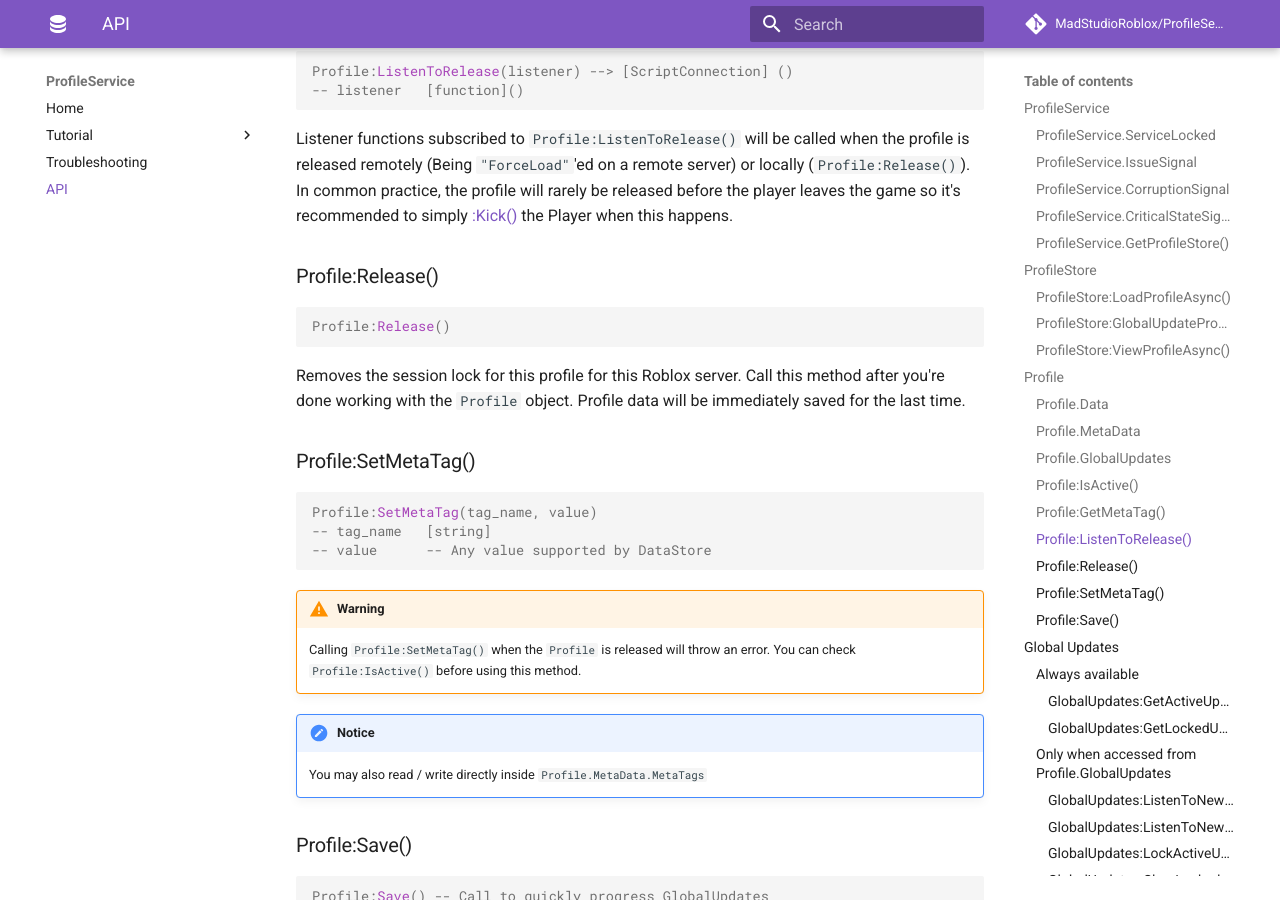
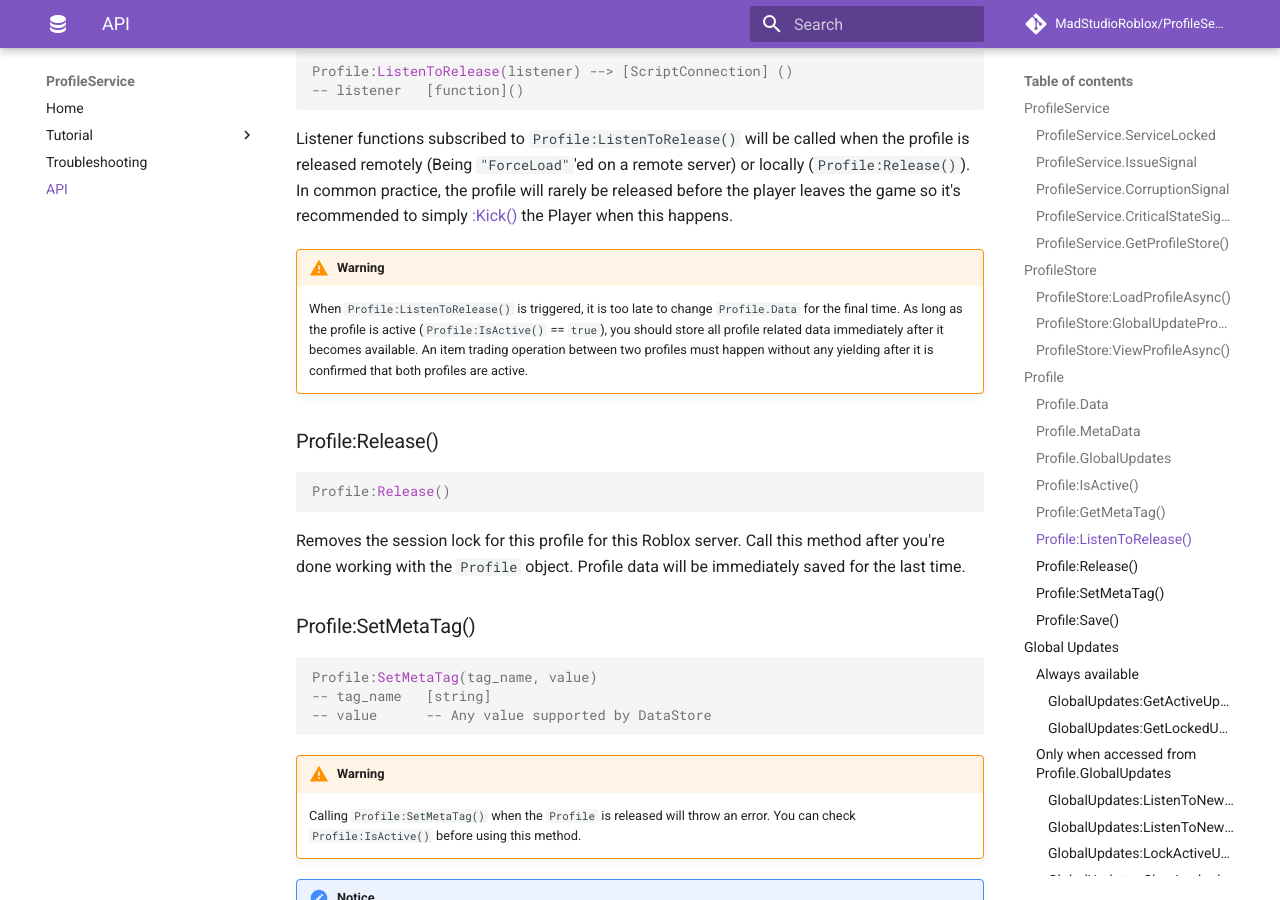
Before and after one commit to MadStudioRoblox/ProfileService, an MkDocs documentation site: the page built from docs/api.md, in a window 1280 px wide and 900 px high, scrolled down 5440 px. Built offline with MkDocs 1.6.1 and Material for MkDocs 9.7.7, drawn with Linux system fonts in a browser that asks for light colours; comment, search, counter and statistics services are not loaded.

Commit message:
Update api.md

````diff
--- a/docs/api.md
+++ b/docs/api.md
@@ -210,6 +210,13 @@ Listener functions subscribed to `Profile:ListenToRelease()` will be called when
 the profile is released remotely (Being `"ForceLoad"`'ed on a remote server) or
 locally (`Profile:Release()`). In common practice, the profile will rarely be released before
 the player leaves the game so it's recommended to simply [:Kick()](https://developer.roblox.com/en-us/api-reference/function/Player/Kick) the Player when this happens.
+
+!!! warning
+    When `Profile:ListenToRelease()` is triggered, it is too late to change `Profile.Data` for the final time.
+    As long as the profile is active (`Profile:IsActive()` == `true`), you should store all profile related data
+    immediately after it becomes available. An item trading operation between two profiles must happen without
+    any yielding after it is confirmed that both profiles are active.
+
 ### Profile:Release()
 ```lua
 Profile:Release()
````
